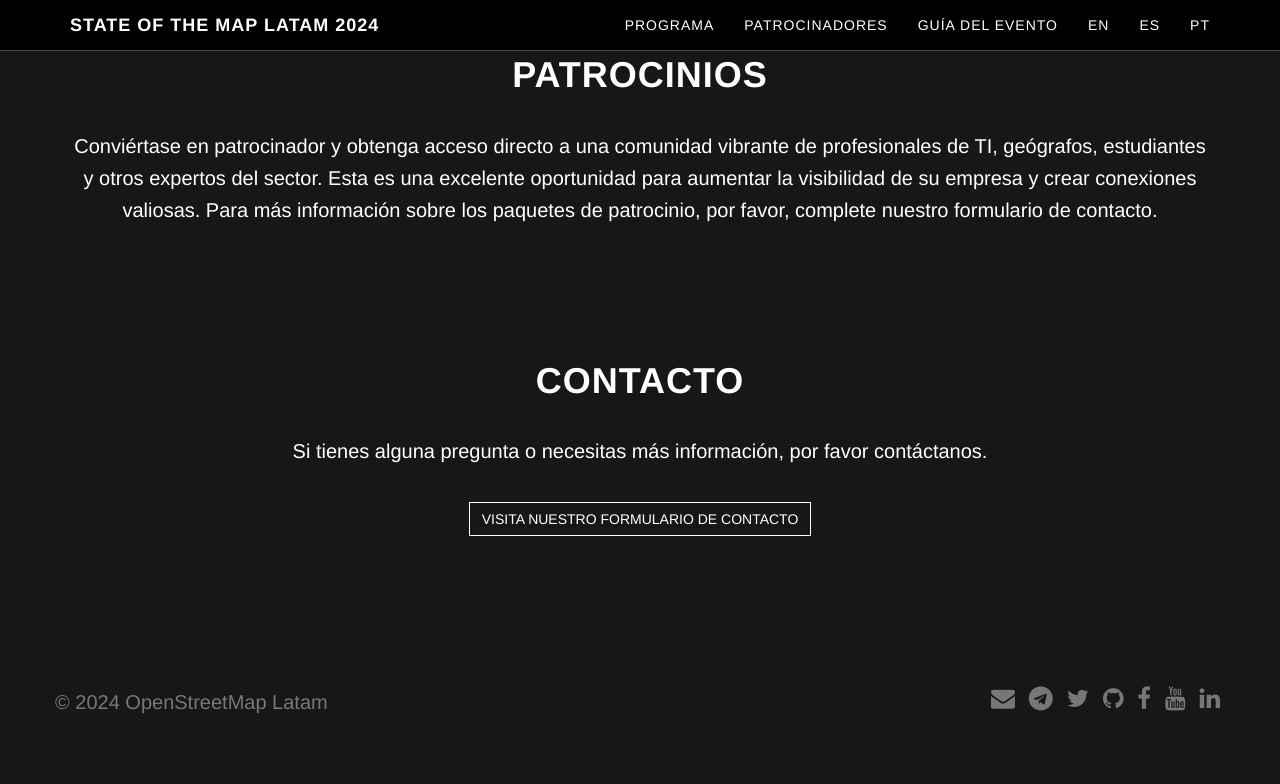
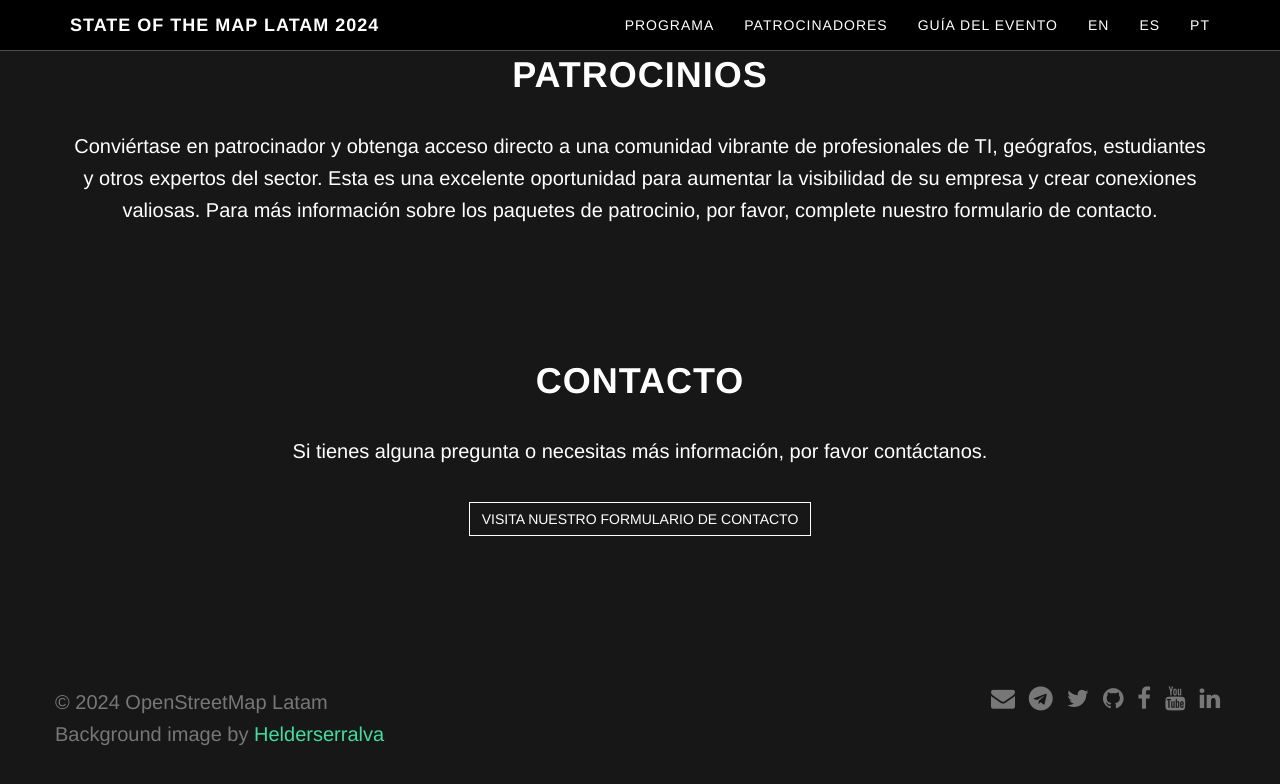
Before and after one commit to OSMLatam/sotm-latam-2024, a Jekyll site: the page built from index.html, in a window 1280 px wide and 900 px high, scrolled down 1944 px. Shown: the top 784 px of the window. Built offline with Jekyll 4.4.1, drawn with Linux system fonts in a browser that asks for light colours; nearby versions of some CDN libraries; some web fonts are replaced.

Commit message:
Add attribution

```diff
--- a/_includes/common/footer.html
+++ b/_includes/common/footer.html
@@ -1,9 +1,16 @@
 <footer class="footer container">
   <div class="row">
-    <div class="col-md-4">
+    <div class="col-md-8">
       <p class="text-muted">© 2024 OpenStreetMap Latam</p>
+      <p class="text-muted">
+        Background image by
+        <a href="https://commons.wikimedia.org/wiki/File:Amanhecer_no_Ver-o-Peso.jpg" target="_blank"
+          rel="noopener noreferrer">
+          Helderserralva
+        </a>
+      </p>
     </div>
-    <div class="col-md-4 col-md-offset-4 text-right">
+    <div class="col-md-4 text-right">
       <ul class="list-inline">
         {% for social in site.social %}
         <li><a class="text-muted" href="{{ social[1].url }}"><i class="fa {{ social[1].font_awesome_icon }}"
@@ -13,6 +20,7 @@
     </div>
   </div>
 </footer>
+
 
 
 
```
